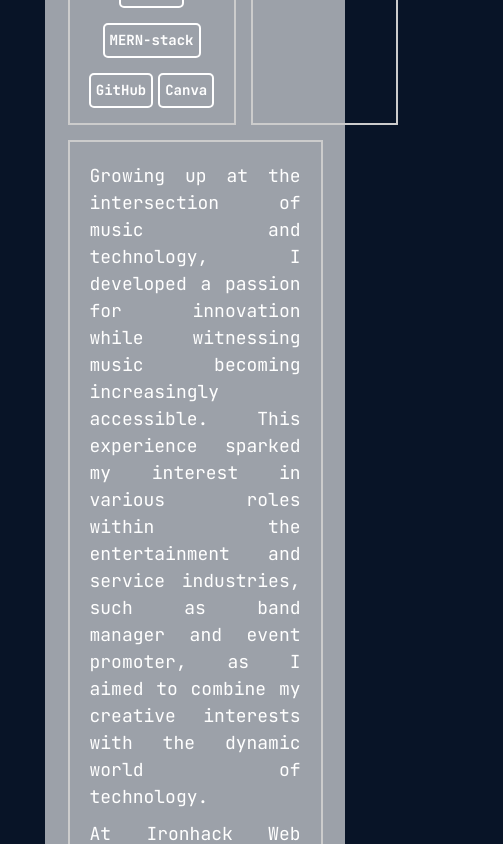
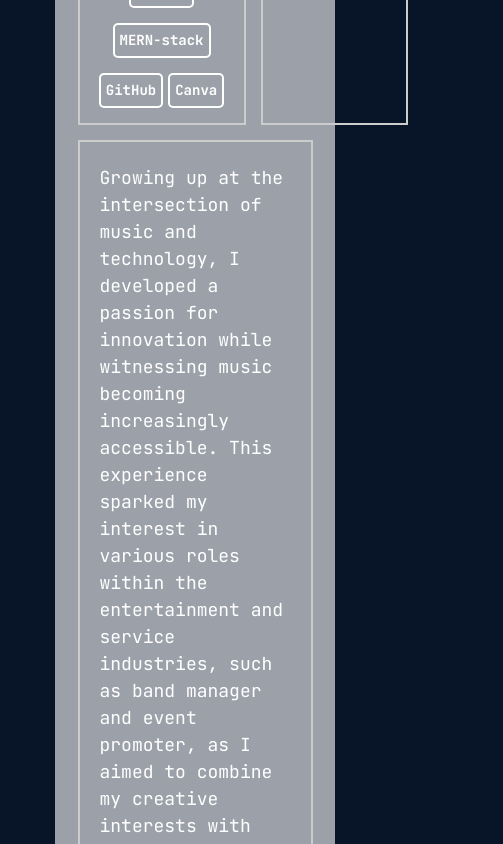
Before and after one commit to brodiekime21/portfolio, a React (Create React App) app: page / in a window 390 px wide. Shown: the part 1156-2000 px from the top of the page, 503 px wide, since content can reach past the window. Built offline with nearby package versions, Linux system fonts and the light colour scheme.

Commit message:
media queries for projects

```diff
--- a/src/components/Projects.js
+++ b/src/components/Projects.js
@@ -9,7 +9,8 @@ function Projects() {
             src={require("../images/samplewav-logo.png")}
             alt="SampleWav logo"
           />
-          <div className="code-deployed-website-links">
+          <div className="samplewav-deployed-website-links">
+          <div id="samplewav-code-links">
             <a
               href="https://github.com/brodiekime21/SampleWAV-client"
               activeClassName="text-white"
@@ -38,6 +39,8 @@ function Projects() {
               />
               Server Code
             </a>
+            </div>
+            <div>
             <a
               href="https://samplewav.netlify.app/"
               activeClassName="text-white"
@@ -52,6 +55,7 @@ function Projects() {
               />
               Deployed Website
             </a>
+            </div>
           </div>
           <div className="skills">
             <div className="skill">React</div>
--- a/src/index.css
+++ b/src/index.css
@@ -73,6 +73,7 @@ body::-webkit-scrollbar {
 .personal-links{
   font-size: 18px;
   margin-left: 15px;
+  margin-bottom: 6px;
   display: flex;
   justify-content: center;
   align-items: center;
@@ -200,12 +201,8 @@ h1 {
   font-size: 18px;
 }
 
-#about-me-text{
-  text-align: justify;
-}
-
 #about-me-text p{
-  margin: 10px
+  margin: 12px 10px;
 }
 
   /* !!!PROJECTS CSS STYLING!!!!!!!!!!!!!!!!!!!!!!!!!!!!!!!!!!!!!!!!!!!!!!!!!!!!!!!!!!!!!!!!!!!!!!!!!!!!!!!!!!!! */
@@ -297,6 +294,12 @@ h1 {
 }
 
 .code-deployed-website-links{
+  color: #4adedd;
+  display: flex;
+  gap: 10px;
+}
+
+.samplewav-deployed-website-links{
   color: #4adedd;
   display: flex;
   gap: 10px;
@@ -497,18 +500,42 @@ em {
 
 @media (max-width: 1200px) {
   .about-container {
-    max-width: 900px;
+    max-width: 850px;
     padding: 35px 50px 35px 50px;
 
   }
+
+
+
+
 
 }
 
 @media (max-width: 1000px) {
   .about-container {
-    max-width: 650px;
+    max-width: 600px;
     padding: 20px 35px;
   }
+
+  .projects-side-by-side {
+    display: flex;
+    flex-direction: column;
+  }
+
+  #samplewav {
+    display: flex !important;
+    align-items: center;
+
+    font-size: 16px;
+    width: 600px;
+  }
+
+  #samplewav-code-links{
+    display: flex;
+  }
+
+
+
 
 
 }
@@ -519,18 +546,8 @@ em {
   /* FONT SIZE CHANGE HERE!!!!!!!!!!!!!!!!!!!!!!!!!!!!!!!!!!!!!!!!!!!!!!!!!!!!!!!!!!!!!!!!!!!!!!!!!!!!! */
 
   body {
-    color: white;
-    margin: 0px;
-    max-width: 1150px;
-    font-family: 'JetBrains Mono', monospace;
     font-size: 14px;
     font-weight: 400;
-    -webkit-font-smoothing: antialiased;
-    -moz-osx-font-smoothing: grayscale;
-    background-color: #081427;
-    -ms-overflow-style: none;
-    scrollbar-width: none;
-    overflow: auto;
   }
 
   #linkedin-github-navbar {
@@ -557,7 +574,7 @@ em {
     margin-right: 6px;
   }
   .about-container {
-    max-width: 430px;
+    max-width: 400px;
     padding: 20px 35px;
   }
 
@@ -571,13 +588,17 @@ em {
 font-size: 16px;
 }
 
+  .skill {
+    font-size: 12px;
+
+  }
 
 }
 
 @media (max-width: 526px) {
 
   .about-container {
-    max-width: 300px;
+    max-width: 280px;
     padding: 10px 15px;
   }
 
```
